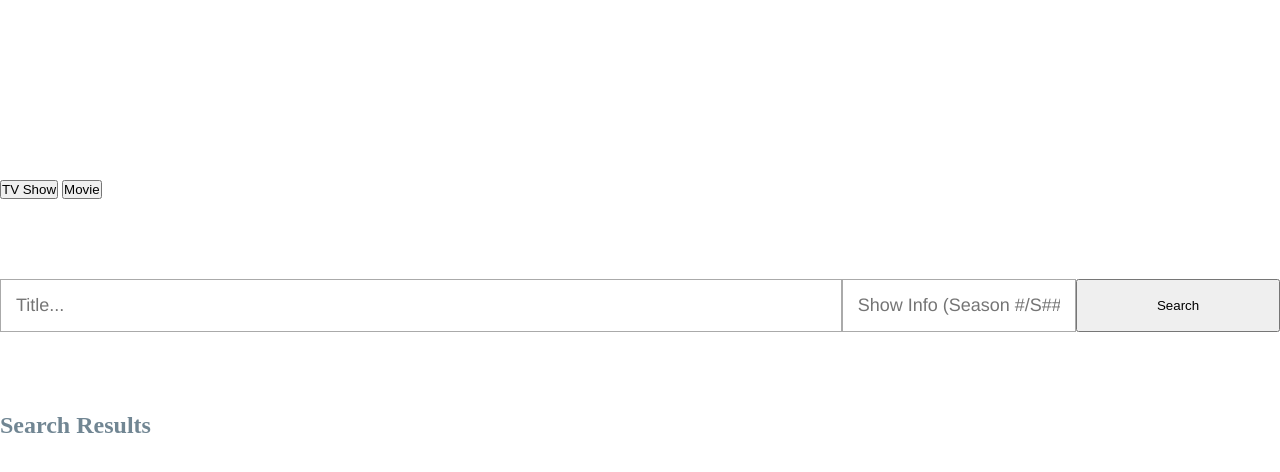
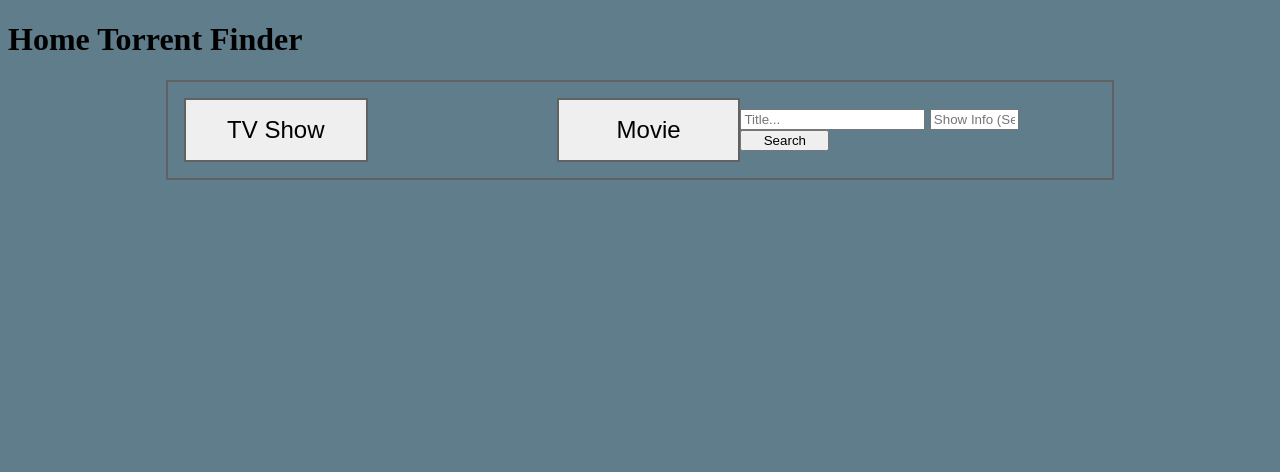
Before and after one commit to erik-morgan/code, a Python web app: template Web/pytor/templates/index.html in a window 1280 px wide. Shown: the top 472 px of the page. Run offline with Jinja, Linux system fonts and the light colour scheme; the template is opened without the code that fills it, so the values that code supplies are empty.

Commit message:
Add files via upload

```diff
--- a/Web/pytor/static/styles.css
+++ b/Web/pytor/static/styles.css
@@ -1,60 +1,86 @@
+/*
+    blue gray:    #607D8B    96,125,139
+    light gray:   #F1F1F1    241,241,241
+    dark gray:    #616161    97,97,97
+    cursor: progress/wait for spinning wheel
+*/
+
 * {
-    margin: 0;
-    padding: 0;
-    /*box-sizing: border-box;*/
+    -moz-box-sizing: border-box;
+    -webkit-box-sizing: border-box;
+    box-sizing: border-box;
 }
 
 body {
-    color: #718693;
+    background: #607D8B;
 }
 
-h1 {
-    font-family: Helvetica, sans-serif;
-    color: white;
+section {
+    width: 75%;
+    border: 2px solid #F1F1F1;
+    margin: 16px auto;
+    padding: 16px;
+}
+
+#categories {
+    width: 75%;
+    max-width: 810px; /* ? */
+    display: flex;
+    flex-flow: row nowrap;
+    justify-content: space-between;
+    align-items: center;
+}
+
+.cat {
+    width: 33%;
+    padding: 16px 32px;
+    border: 2px solid #616161;
+    /*
+    margin: 6px;
+    text-shadow: 0 1px 2px rgba(0, 0, 0, 0.25);
+    -webkit-box-shadow: inset 0 -2px #2f2e2e;
+    box-shadow: inset 0 -2px #2f2e2e;
+    -webkit-transition-duration: 0.25s;
+    transition-duration: 0.25s;
+    */
+    font-size: 24px;
     text-align: center;
-    font-size: 45px;
+    cursor: pointer;
+    cursor: pointer;
+}
+
+.cat.sel {
+    background-color: #616161;
+    color: #F1F1F1;
+}
+
+.cat.desel {
+    background: #F1F1F1;
+    color: #616161;
+}
+
+.cat.desel:hover {
+    background-color: #00BFFF;
+    color: #F1F1F1;
 }
 
 #search {
-    color: #EBEBEB;
-    width: 100%;
-    margin: 10% auto 0;
+    width: 75%;
+    display: flex;
+    flex-direction: row;
+    justify-content: center;
+    align-items: center;
+    font-family: Helvetica;
+    border: 2px solid #616161;
 }
 
-#categories {
-
-}
-
-.cat {
-    /* style unselected button */
-}
-
-.cat.active {
-    /* style selected button */
-}
-
-#inputs {
+#search-bar {
     width: 100%;
-}
-
-#search-form {
-    margin: 80px auto; /* look up what the second value is */
-    width: 100%;
-    position: relative; /* refresh on this attribute */
-    display: flex;
-    font-family: Helvetica;
-}
-
-input[type="text"] {
-    padding: 15px;
+    max-width: 800px;
+    margin: 5% auto;
     font-size: 18px; /* percentages? */
     font-family: Helvetica;
     border: 1.5px solid #AAAAAA;
-}
-
-#search-title {
-    display: flex;
-    width: 100%;
 }
 
 #search-shows, #submit-form {
@@ -62,99 +88,6 @@ input[type="text"] {
     width: 25%;
 }
 
-/*#searchBox {
-    background-color: #f7f7f7;
-    /*border: 1px solid #d4d9df;*/
-    border-radius: 10px;
-
-    float: left;
-    font-family: Arial,Helvetica,sans-serif;
-    font-size: 15px;
-    height: 36px;
-    line-height: 36px;
-    margin-right: 12px;
-    outline: medium none;
-    padding: 0 0 0 35px;
-    text-shadow: 1px 1px 0 white;
-    width: 385px;
-}*/
-
-/* The UL that contains the search type icons */
-
-.icons {
-    list-style: none;
-    margin: 10px 0 0 335px;
-    height: 19px;
-    position: relative;
+#result {
+    display: none;
 }
-
-.icons li {
-    background: url("images/icons.png") no-repeat;
-    float: left;
-    height: 19px;
-    text-indent: -9999px;
-    cursor: pointer;
-    margin-right: 5px;
-}
-
-/* The submit button */
-
-
-#submitButton {
-    background: url('images/buttons.png') no-repeat;
-    width: 83px;
-    height: 36px;
-    text-indent: -9999px;
-    overflow: hidden;
-    text-transform: uppercase;
-    border: none;
-    cursor: pointer;
-}
-
-#submitButton: hover {
-    background-position: left bottom;
-}
-
-
-/* Styling the search results */
-
-
-.pageContainer {
-    /* Holds each page with search results. Has an inset bottom border. */
-    border-bottom: 1px solid #5e7481;
-    margin-bottom: 50px;
-
-    /* Adding a dark bottom border with box shadow */
-
-    -moz-box-shadow: 0 1px 0 #798e9c;
-    -webkit-box-shadow: 0 1px 0 #798e9c;
-    box-shadow: 0 1px 0 #798e9c;
-}
-
-
-p.notFound {
-    text-align: center;
-    padding: 0 0 40px;
-}
-
-
-/* Web & news results */
-
-
-.webResult { text-shadow: 1px 1px 0 #586a75;margin-bottom: 50px;}
-.webResult h2 {
-    background-color: #5D6F7B;
-    font-size: 18px;
-    font-weight: normal;
-    padding: 8px 20px;
-
-    /* Applying CSS3 rounded corners */
-    -moz-border-radius: 18px;
-    -webkit-border-radius: 18px;
-    border-radius: 18px;
-}
-.webResult h2 b { color: #fff; }
-.webResult h2 a { color: #eee;border: none;}
-.webResult p { line-height: 1.5;padding: 15px 20px;}
-.webResult p b { color: white;}
-.webResult > a { margin-left: 20px;}
```
